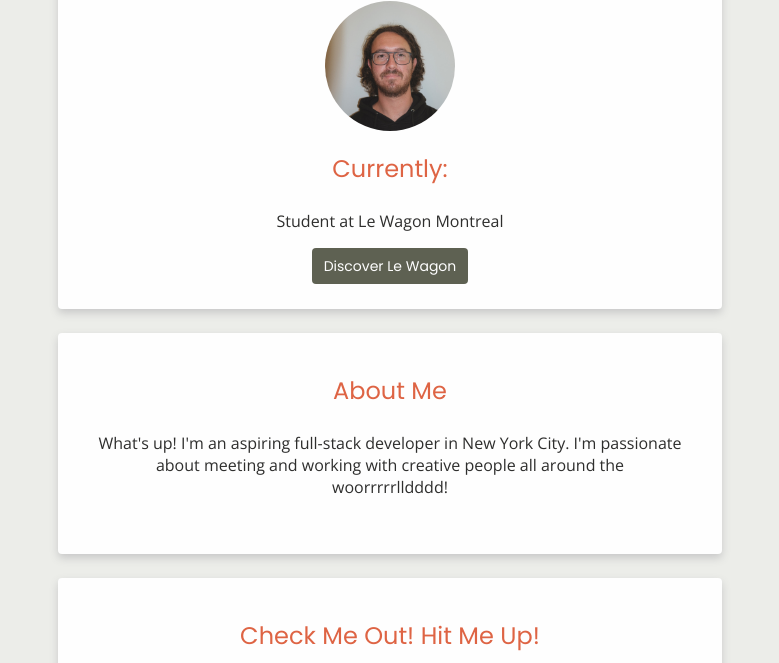
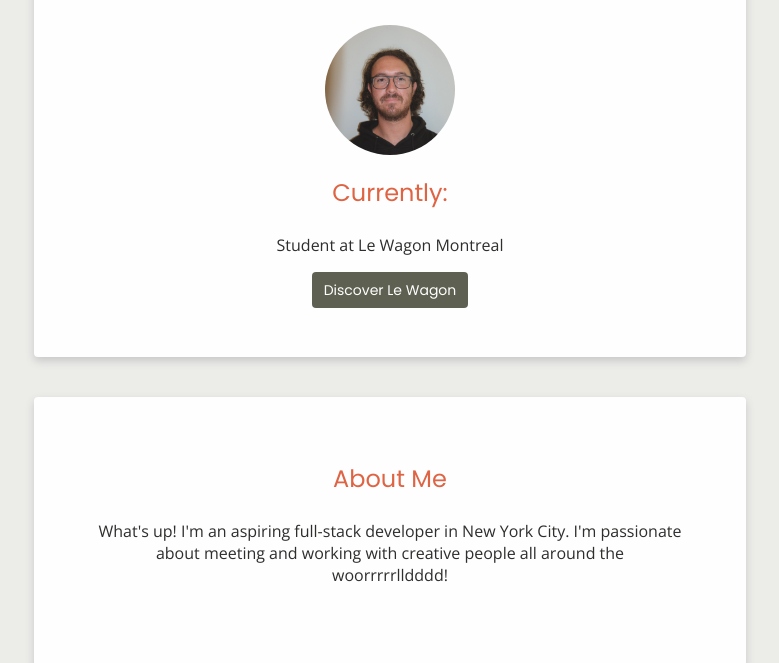
Before and after one commit to ctboyle6/profile, a plain HTML site: page index.html in a window 1280 px wide. Shown: the part 170-833 px from the top of the page, without its empty margins (250-1029 px from the left). Drawn offline with nearby package versions, Linux system fonts and the light colour scheme.

Commit message:
updated margin and padding for .container and .card-block

```diff
--- a/style.css
+++ b/style.css
@@ -6,7 +6,7 @@ body {
 }
 
 .container {
-  margin: 40px;
+  margin: 40px auto;
 }
 
 @media (max-width: 960px) {
@@ -29,8 +29,8 @@ body {
 }
 
 .card-block {
-  margin: 24px auto;
-  padding: 32px;
+  margin: 40px auto;
+  padding: 56px;
   width: 600px;
   background-color: #fefefe;
   text-align: center;
```
